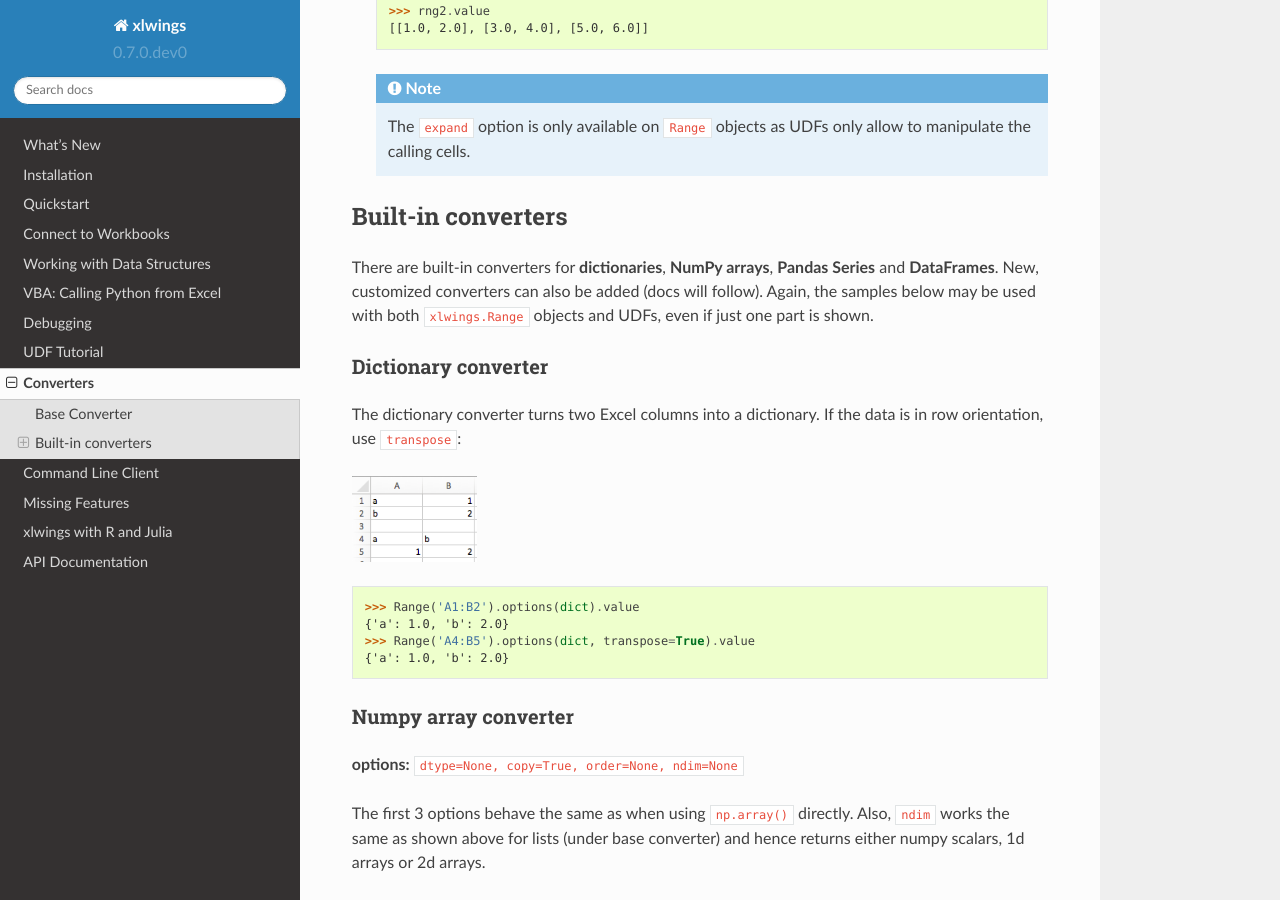
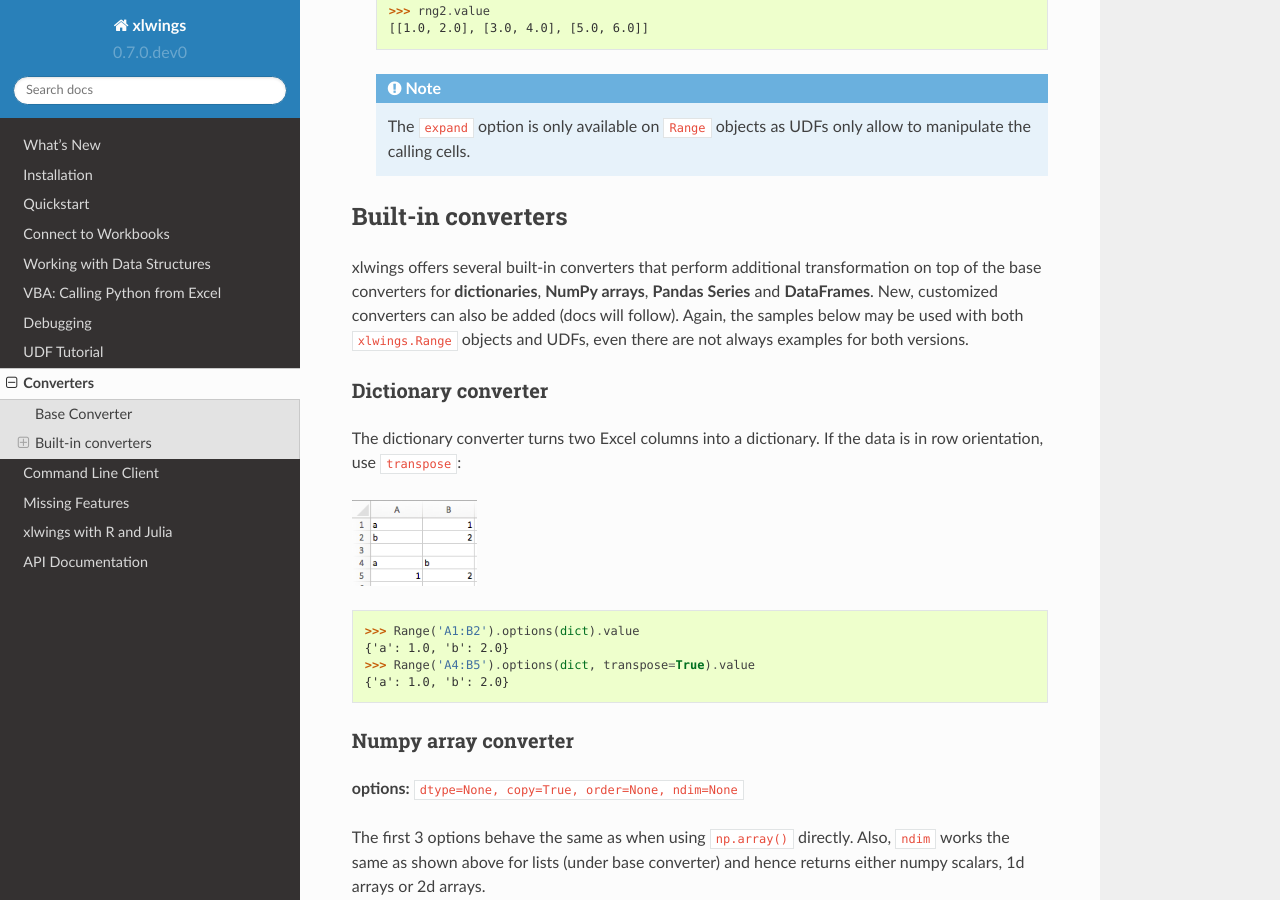
Before and after one commit to xlwings/xlwings, a Sphinx documentation site: the page built from docs/converters.rst, in a window 1280 px wide and 900 px high, scrolled down 2813 px. Built offline with Sphinx 7.4.7 and the Read the Docs theme 2.0.0, drawn with Linux system fonts in a browser that asks for light colours.

Commit message:
worked on docs

```diff
--- a/docs/converters.rst
+++ b/docs/converters.rst
@@ -133,9 +133,11 @@
 Built-in converters
 -------------------
 
-There are built-in converters for **dictionaries**, **NumPy arrays**, **Pandas Series** and **DataFrames**. New,
-customized converters can also be added (docs will follow).
-Again, the samples below may be used with both ``xlwings.Range`` objects and UDFs, even if just one part is shown.
+xlwings offers several built-in converters that perform additional transformation on top of the base converters for
+**dictionaries**, **NumPy arrays**, **Pandas Series** and **DataFrames**. New, customized converters can also be
+added (docs will follow).
+Again, the samples below may be used with both ``xlwings.Range`` objects and UDFs, even there are not always examples
+for both versions.
 
 Dictionary converter
 ********************
```
